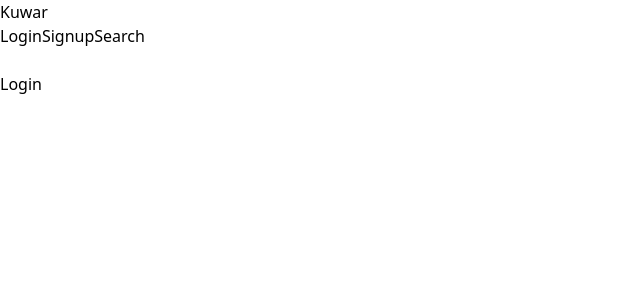
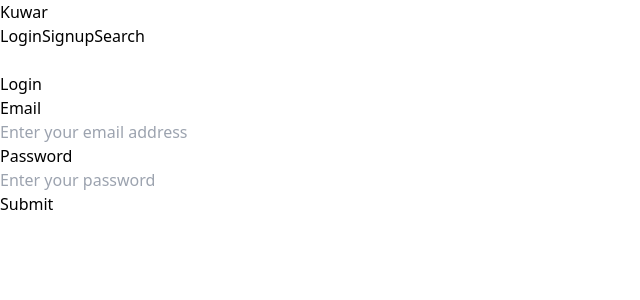
Before and after one commit to Kuwar20/backend-p, a React (Vite) app in the folder 15-sinlog/client/: page /login in a window 1280 px wide. Shown: the top 300 px of the page, without its empty margins (0-640 px from the left). Built offline with nearby package versions, Linux system fonts and the light colour scheme.

Commit message:
Functional Login Page without ui

```diff
--- a/15-sinlog/client/src/pages/Login.jsx
+++ b/15-sinlog/client/src/pages/Login.jsx
@@ -1,8 +1,88 @@
-import React from 'react'
+import React, { useState } from 'react'
+import toast,{Toaster} from 'react-hot-toast'
 
 const Login = () => {
+  const [email, setEmail] = useState('')
+  const [password, setPassword] = useState('')
+  const [issubmitted, setIssubmitted] = useState(false)
+
+  const handleSubmit = async (e) => {
+    e.preventDefault()
+    setIssubmitted(true)
+    try {
+      const response = await fetch('http://localhost:3000/api/user/login',
+        {
+          method: 'POST',
+          headers: {
+            'Content-Type': 'application/json'
+          },
+          body: JSON.stringify({ email, password })
+        })
+      const data = await response.json()
+      if (response.ok) {
+        console.log(data)
+        toast.success(data.message)
+      } else {
+        console.log(data)
+        toast.error(data.error)
+      }
+    } catch (error) {
+      console.error(error)
+      toast.error(data.error)
+    } finally {
+      setIssubmitted(false)
+    }
+  }
+
   return (
-    <div>Login</div>
+    <div>
+      {issubmitted ? (<div><p>Loading...</p></div>
+      ):(
+        <>
+              <div>
+        <p>Login</p>
+      </div>
+      <div>
+        <div>
+          <form onSubmit={handleSubmit}>
+            <div>
+              <label>Email</label>
+            </div>
+            <div>
+              <input
+                type="email"
+                placeholder='Enter your email address'
+                required
+                suggested="email"
+                value={email}
+                onChange={(e)=>setEmail(e.target.value)}
+                />
+            </div>
+            <div>
+              <label>Password</label>
+            </div>
+            <div>
+              <input
+                type="password"
+                placeholder='Enter your password'
+                required
+                suggested="current-password"
+                value={password}
+                onChange={(e)=>setPassword(e.target.value)}
+                  />
+            </div>
+            <div>
+              <button
+                disabled={issubmitted}
+              type='submit'>{issubmitted?'Loading...':'Submit'}</button>
+            </div>
+          </form>
+          <Toaster />
+        </div>
+      </div>
+        </>
+      )}
+    </div>
   )
 }
 
```
